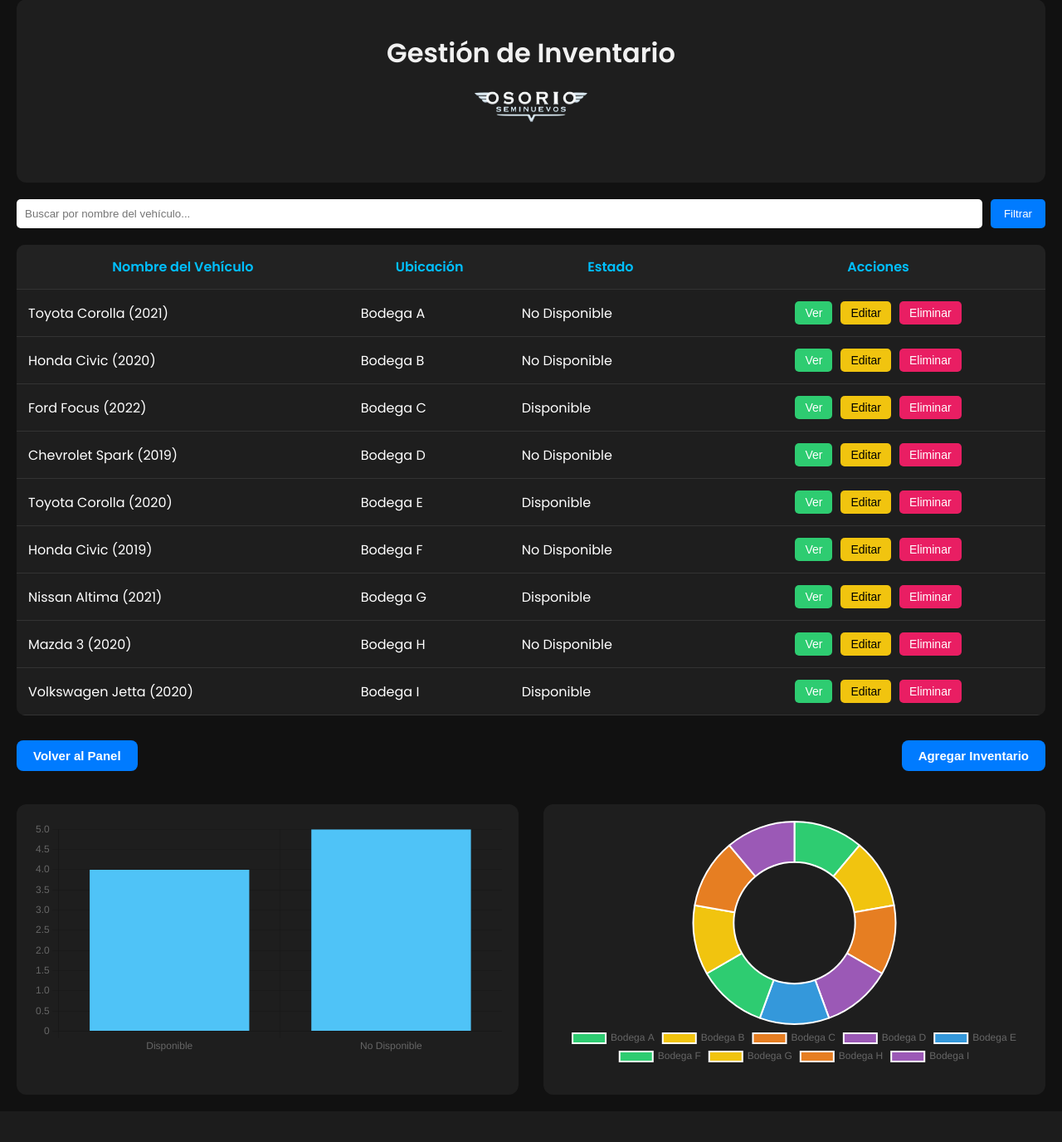
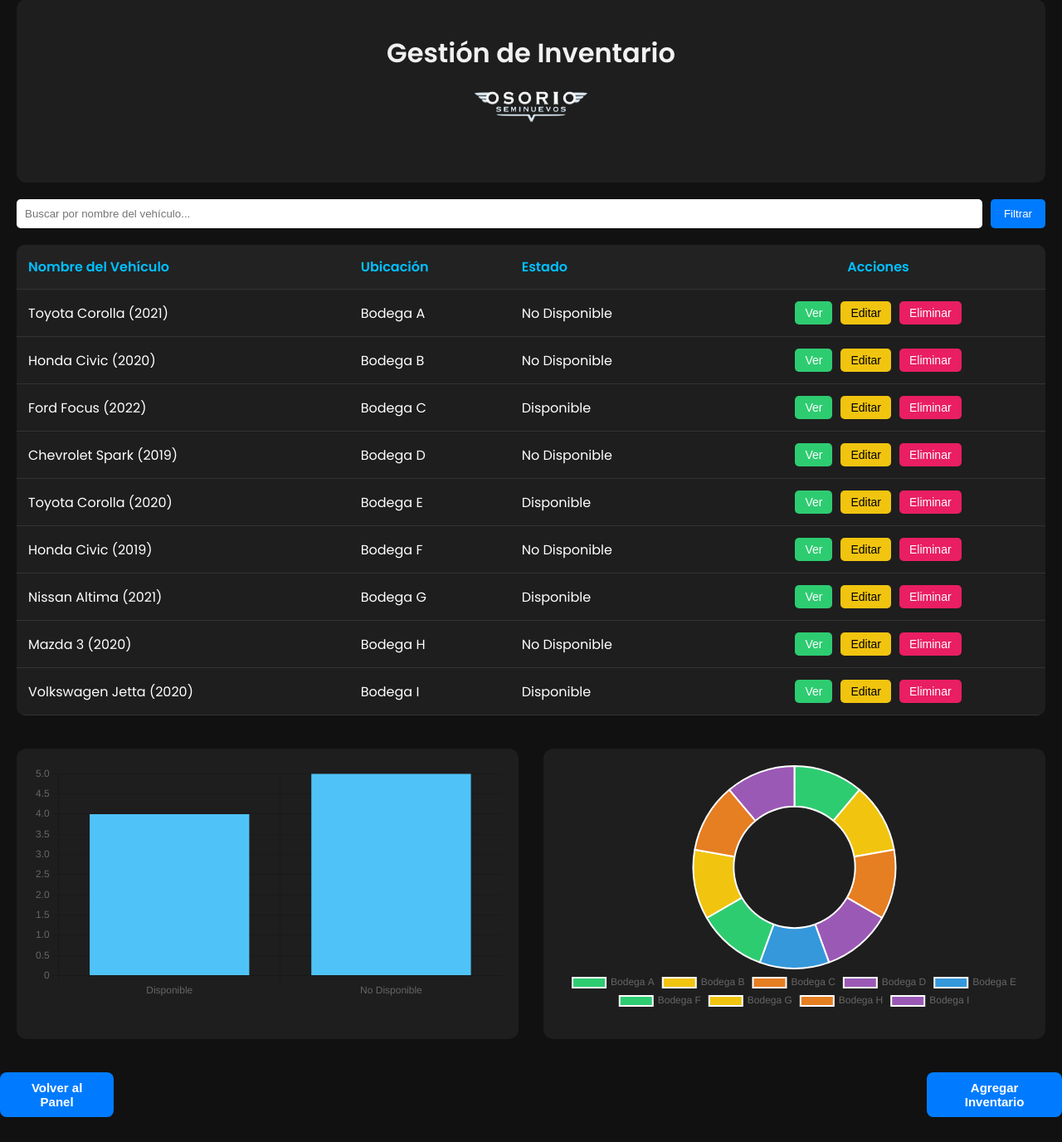
Before and after one commit to briancgx/concesionaria-osorio, a Flask app: page /inventario in a window 1280 px wide. Shown: the part 21-1397 px from the top of the page at 83% size. Before the commit the page ends 1301 px from the top, so only its background shows below. Run offline with Flask 3, Linux system fonts and the light colour scheme; data comes from the database, SQL or seed files in the repository; parts of the project's set-up code (start-up, migrations or seed data) failed here and were passed over.

Commit message:
cambio centrar

```diff
--- a/static/css/inventarios.css
+++ b/static/css/inventarios.css
@@ -110,10 +110,11 @@ tr:hover {
 
 .action-buttons-container {
     display: flex;
-    justify-content: space-between;
-    margin-top: 30px;
+    justify-content: center; /* Centra los botones */
+    gap: 980px; /* Espacio entre los botones */
+    margin-top: 20px;
+    margin-bottom: 30px;
 }
-
 .add, .btn-volver {
     padding: 10px 20px;
     border-radius: 8px;
@@ -154,3 +155,12 @@ tr:hover {
     max-height: 300px;
     margin-bottom: 10px;
 }
+th {
+    background-color: #222;
+    color: #00bfff;
+    text-align: left; /* Alinea todos los títulos a la izquierda */
+}
+
+th:last-child {
+    text-align: center; /* Centra solo el título "Acciones" */
+}
--- a/templates/inventarios.html
+++ b/templates/inventarios.html
@@ -73,11 +73,7 @@
             </tbody>
         </table>
 
-        <!-- Botones -->
-        <div class="action-buttons-container">
-            <button class="btn-volver" onclick="window.location.href='/panel'">Volver al Panel</button>
-            <button class="btn add" onclick="window.location.href='{{ url_for('main.agregar_inventario') }}'">Agregar Inventario</button>
-        </div>
+
 
         <!-- Gráficas -->
         <div class="inventario-graphs">
@@ -88,6 +84,12 @@
                 <canvas id="ubicacionInventarioChart"></canvas>
             </div>
         </div>
+    </div>
+
+       <!-- Botones -->
+       <div class="action-buttons-container">
+        <button class="btn-volver" onclick="window.location.href='/panel'">Volver al Panel</button>
+        <button class="btn add" onclick="window.location.href='{{ url_for('main.agregar_inventario') }}'">Agregar Inventario</button>
     </div>
 
     <script>
```
Also changed, not shown: templates/inventarios2.html (+5 -4 lines).
